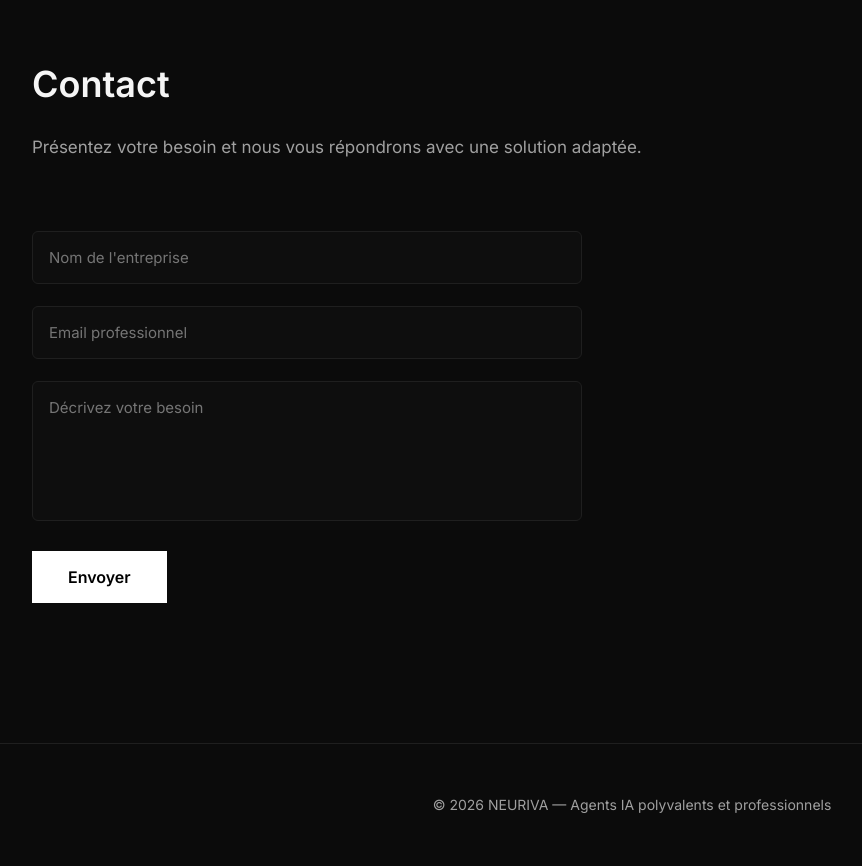
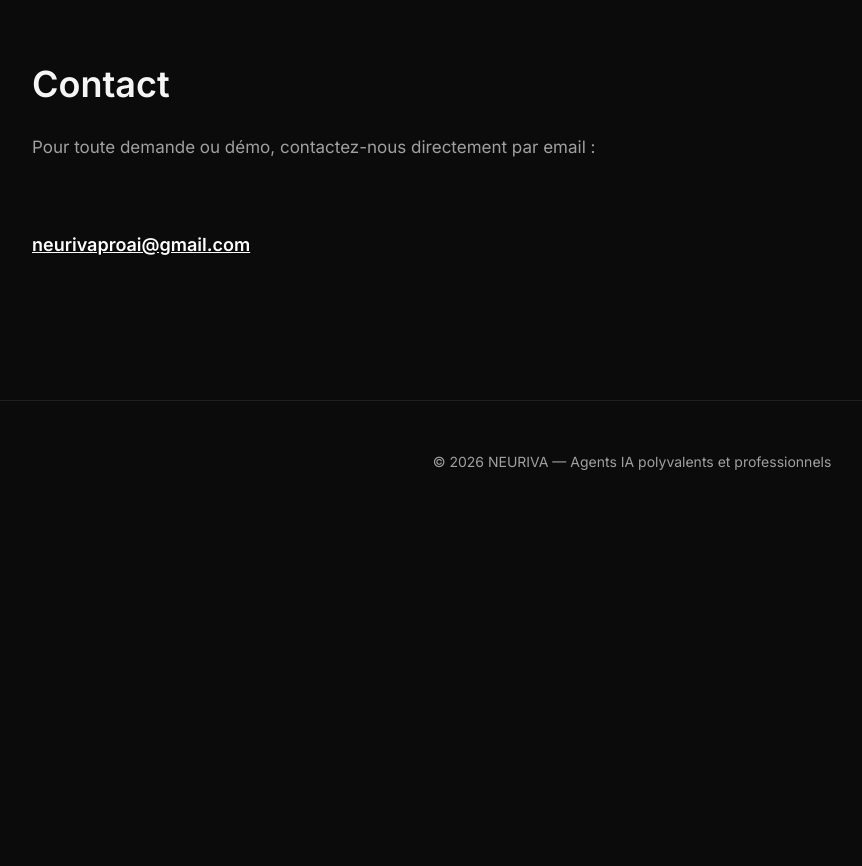
Before and after one commit to neuriva-ai/neuriva-site, a plain HTML site: page index.html in a window 1280 px wide. Shown: the part 2480-3346 px from the top of the page, without its empty margins (8-870 px from the left). After the commit the page ends 3003 px from the top, so only its background shows below. Drawn offline with Linux system fonts and the light colour scheme.

Commit message:
Add files via upload

```diff
--- a/index.html
+++ b/index.html
@@ -162,26 +162,6 @@
       font-size: 15px;
     }
 
-    form {
-      max-width: 550px;
-    }
-
-    input, textarea {
-      width: 100%;
-      padding: 16px;
-      margin-bottom: 22px;
-      background: #0e0e0e;
-      border: 1px solid var(--line);
-      color: white;
-      font-size: 15px;
-      border-radius: 6px;
-    }
-
-    textarea {
-      resize: none;
-      height: 140px;
-    }
-
     footer {
       padding: 50px 20px;
       border-top: 1px solid var(--line);
@@ -201,6 +181,17 @@
       transform: translateY(0);
     }
 
+    /* Contact link style */
+    .contact-link {
+      font-size: 18px;
+      font-weight: 600;
+      color: var(--accent);
+      text-decoration: underline;
+      cursor: pointer;
+    }
+    .contact-link:hover {
+      color: var(--accent-hover);
+    }
   </style>
 </head>
 <body>
@@ -283,14 +274,10 @@
 <section id="contact">
   <div class="container reveal">
     <h2 class="section-title">Contact</h2>
-    <p class="section-desc">Présentez votre besoin et nous vous répondrons avec une solution adaptée.</p>
-
-    <form action="https://formspree.io/f/xkogeejq="POST">
-      <input type="text" placeholder="Nom de l'entreprise" required />
-      <input type="email" placeholder="Email professionnel" required />
-      <textarea placeholder="Décrivez votre besoin" required></textarea>
-      <button class="cta" type="submit">Envoyer</button>
-    </form>
+    <p class="section-desc">Pour toute demande ou démo, contactez-nous directement par email :</p>
+    <p>
+      <a href="mailto:neurivaproai@gmail.com" class="contact-link">neurivaproai@gmail.com</a>
+    </p>
   </div>
 </section>
 
```
